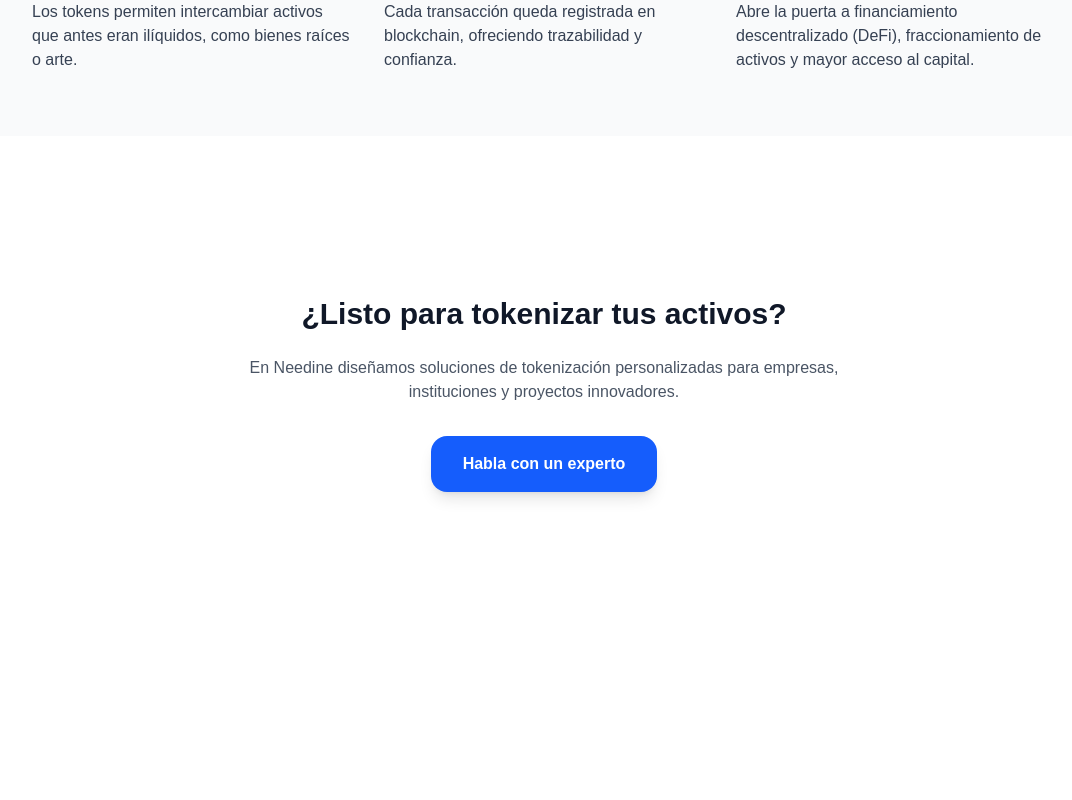
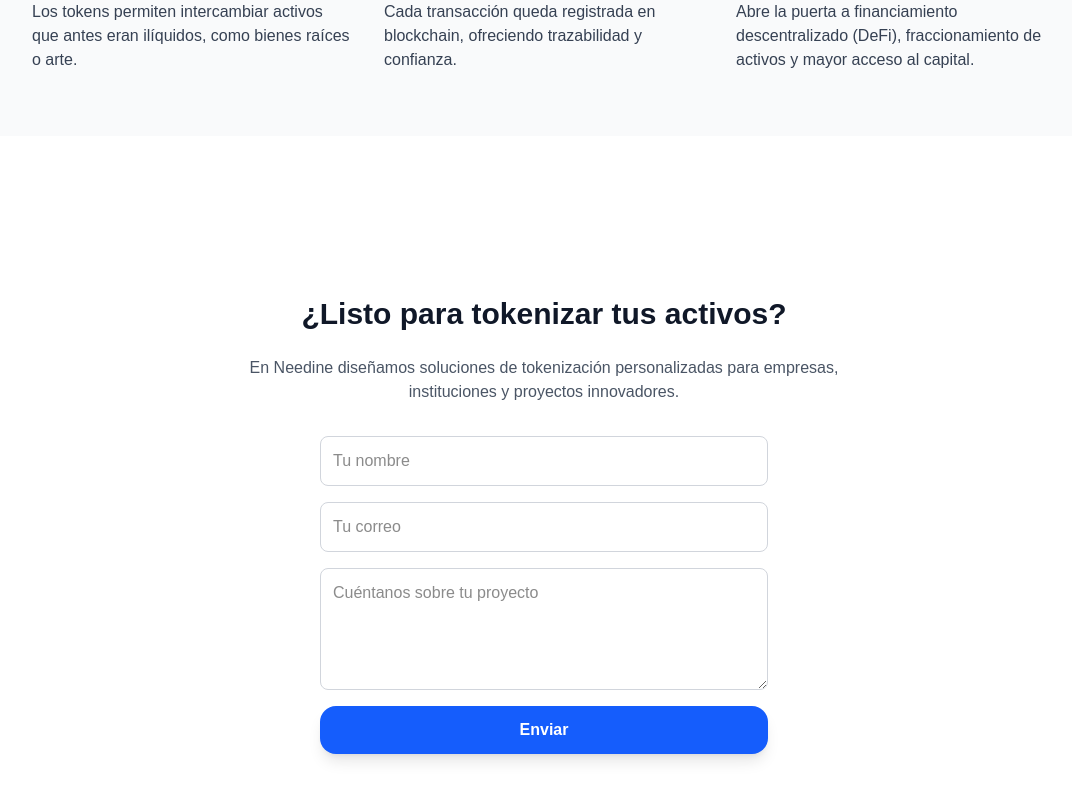
Before and after one commit to JILM1979/needine, a Next.js app: page / in a window 1280 px wide. Shown: the part 1262-2062 px from the top of the page, without its empty margins (96-1168 px from the left). Before the commit the page ends 1818 px from the top, so only its background shows below. Built offline with nearby package versions, Linux system fonts and the light colour scheme.

Commit message:
primera version basica

```diff
--- a/src/app/page.tsx
+++ b/src/app/page.tsx
@@ -121,12 +121,40 @@ export default function Page() {
           En Needine diseñamos soluciones de tokenización personalizadas para
           empresas, instituciones y proyectos innovadores.
         </p>
-        <button
-          onClick={() => alert("Aquí puedes enlazar a un formulario de contacto o email")}
-          className="px-8 py-4 bg-blue-600 text-white rounded-2xl hover:bg-blue-700 shadow-lg font-semibold"
+
+        <form
+          action="/api/contact"
+          method="POST"
+          className="max-w-md mx-auto flex flex-col gap-4"
         >
-          Habla con un experto
-        </button>
+          <input
+            type="text"
+            name="name"
+            placeholder="Tu nombre"
+            required
+            className="p-3 border border-gray-300 rounded-lg"
+          />
+          <input
+            type="email"
+            name="email"
+            placeholder="Tu correo"
+            required
+            className="p-3 border border-gray-300 rounded-lg"
+          />
+          <textarea
+            name="message"
+            placeholder="Cuéntanos sobre tu proyecto"
+            required
+            className="p-3 border border-gray-300 rounded-lg"
+            rows={4}
+          />
+          <button
+            type="submit"
+            className="px-6 py-3 bg-blue-600 text-white rounded-2xl hover:bg-blue-700 shadow-lg font-semibold"
+          >
+            Enviar
+          </button>
+        </form>
       </section>
 
     </main>
```
